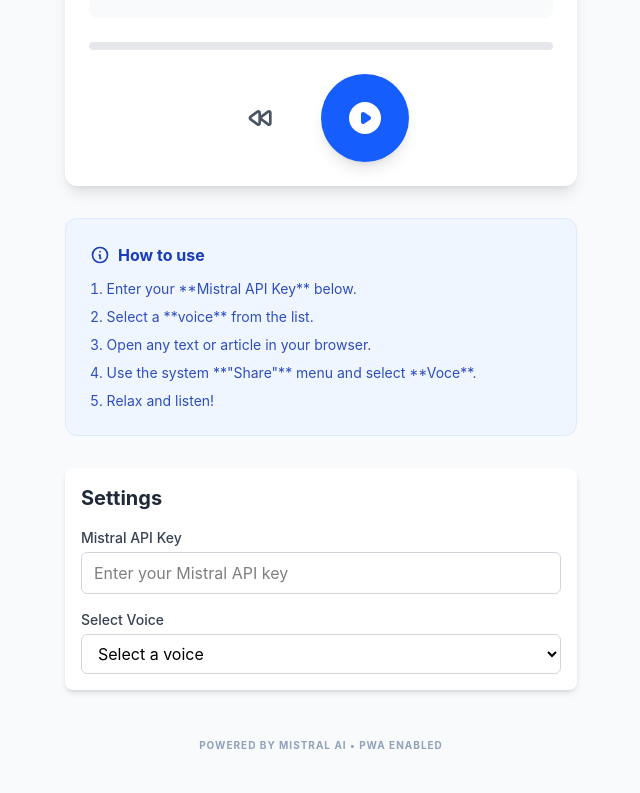
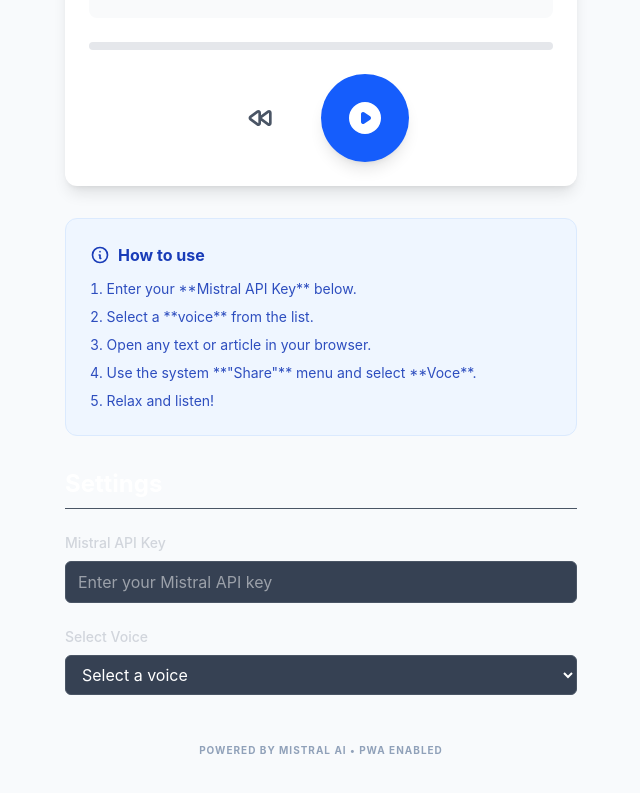
Before and after one commit to efimovnikita/Voce, a React (Vite) app: page / in a window 1280 px wide. Shown: the part 333-1126 px from the top of the page, without its empty margins (319-959 px from the left). Built offline with nearby package versions, Linux system fonts and the light colour scheme.

Commit message:
refactor(ui): Adapt Settings component for modal view

```diff
--- a/src/components/Settings.jsx
+++ b/src/components/Settings.jsx
@@ -19,11 +19,11 @@ const Settings = ({ voices, onSettingsChange }) => {
   };
 
   return (
-    <div className="p-4 space-y-4 bg-white rounded-lg shadow-md">
-      <h2 className="text-xl font-bold text-gray-800">Settings</h2>
+    <div className="space-y-6">
+      <h2 className="text-2xl font-bold text-white border-b border-gray-600 pb-2">Settings</h2>
 
-      <div className="flex flex-col space-y-1">
-        <label htmlFor="api-key" className="text-sm font-medium text-gray-700">
+      <div className="flex flex-col space-y-2">
+        <label htmlFor="api-key" className="text-sm font-medium text-gray-300">
           Mistral API Key
         </label>
         <input
@@ -32,19 +32,19 @@ const Settings = ({ voices, onSettingsChange }) => {
           value={apiKey}
           onChange={handleApiKeyChange}
           placeholder="Enter your Mistral API key"
-          className="px-3 py-2 border border-gray-300 rounded-md focus:outline-none focus:ring-2 focus:ring-blue-500"
+          className="px-3 py-2 bg-gray-700 border border-gray-600 rounded-md text-white focus:outline-none focus:ring-2 focus:ring-blue-500"
         />
       </div>
 
-      <div className="flex flex-col space-y-1">
-        <label htmlFor="voice-select" className="text-sm font-medium text-gray-700">
+      <div className="flex flex-col space-y-2">
+        <label htmlFor="voice-select" className="text-sm font-medium text-gray-300">
           Select Voice
         </label>
         <select
           id="voice-select"
           value={voiceId}
           onChange={handleVoiceChange}
-          className="px-3 py-2 border border-gray-300 rounded-md focus:outline-none focus:ring-2 focus:ring-blue-500"
+          className="px-3 py-2 bg-gray-700 border border-gray-600 rounded-md text-white focus:outline-none focus:ring-2 focus:ring-blue-500"
         >
           <option value="">Select a voice</option>
           {voices.map((voice) => (
```
